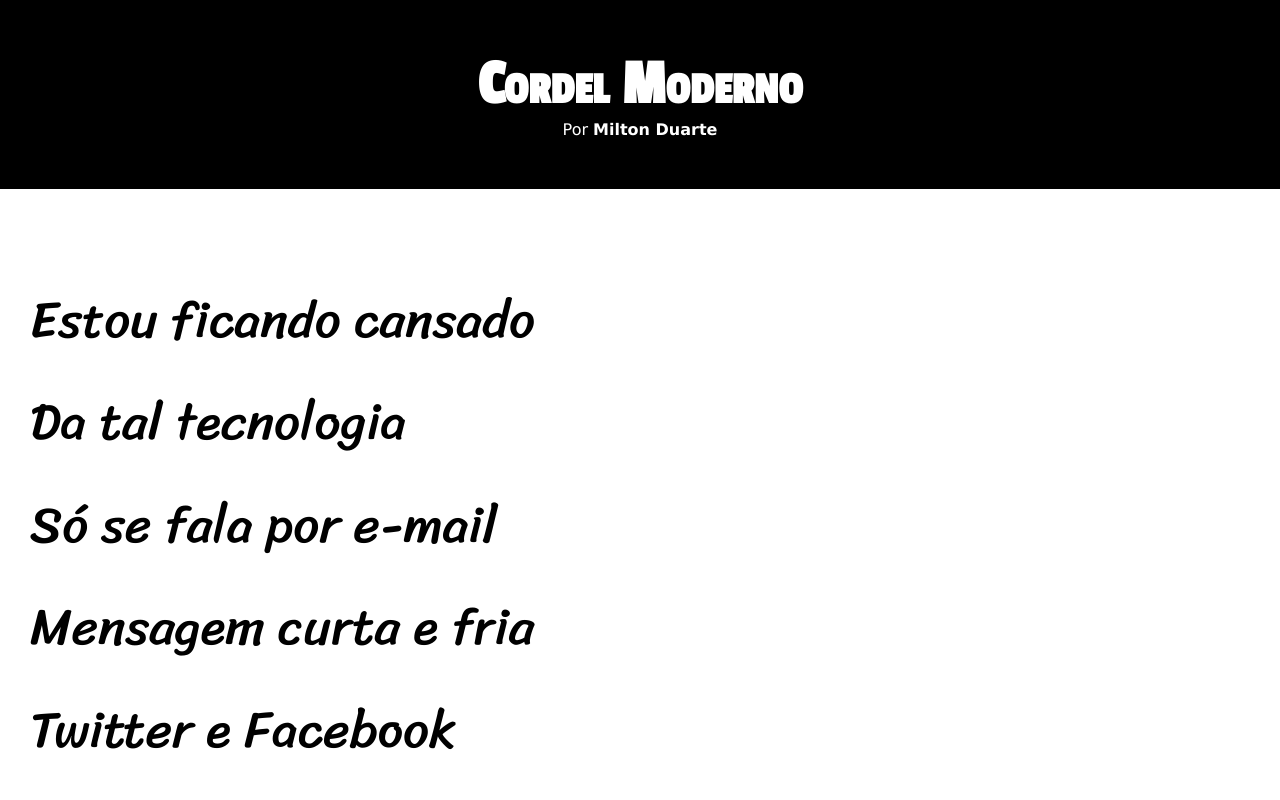
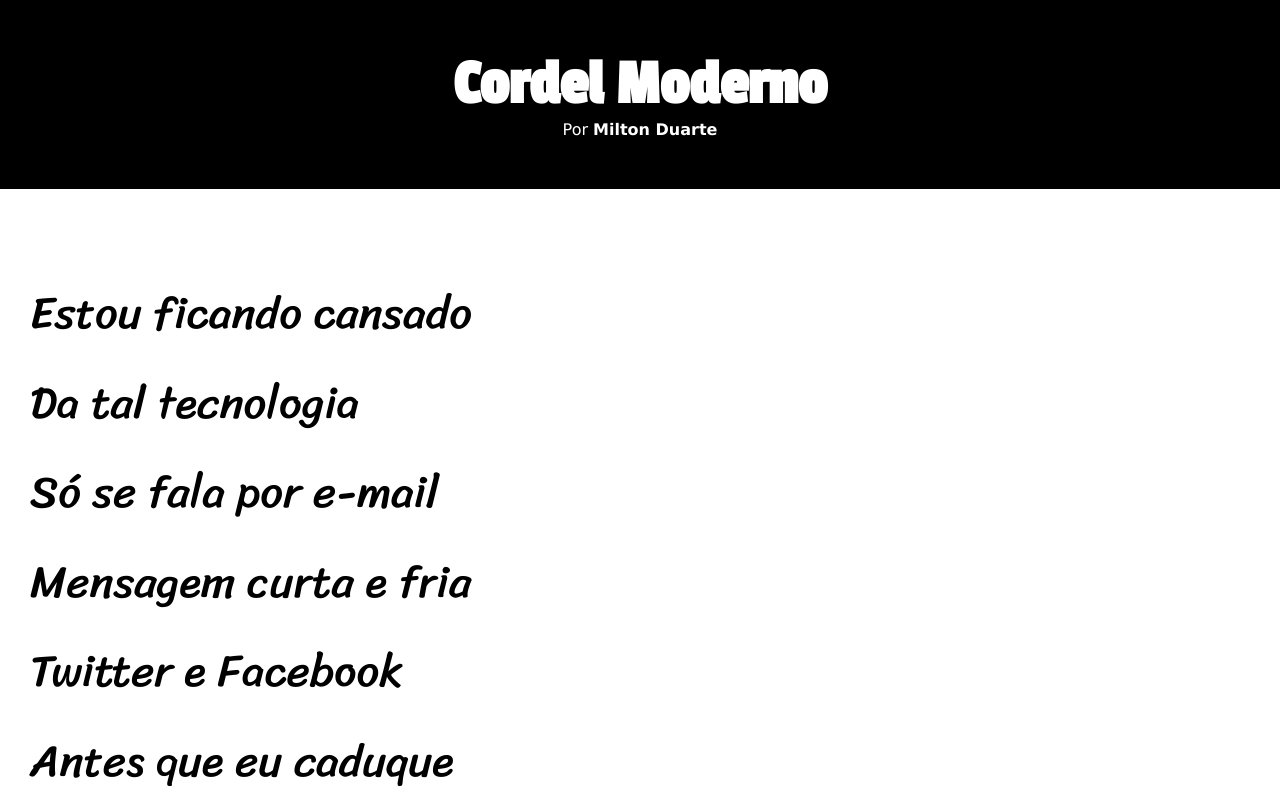
Before and after one commit to bdancost/projeto-cordel, a plain HTML site: page index.html in a window 1280 px wide. Shown: the top 800 px of the page. Drawn offline with Linux system fonts and the light colour scheme.

Commit message:
Difenças de Fontes

```diff
--- a/estilo/style.css
+++ b/estilo/style.css
@@ -34,7 +34,7 @@ header {
 
 header > h1 {
     padding-top: 50px;
-    font-variant: small-caps;
+    font-variant: normal;
     font-family: var(--fonte02);
     font-size: 5vw;
 }
@@ -59,7 +59,7 @@ section {
     line-height: 2em;
     padding-left: 30px;
     font-family: var(--fonte03);
-    font-size: 4vw;
+    font-size: 3.5vw;
 }
 
 section > p {
```
